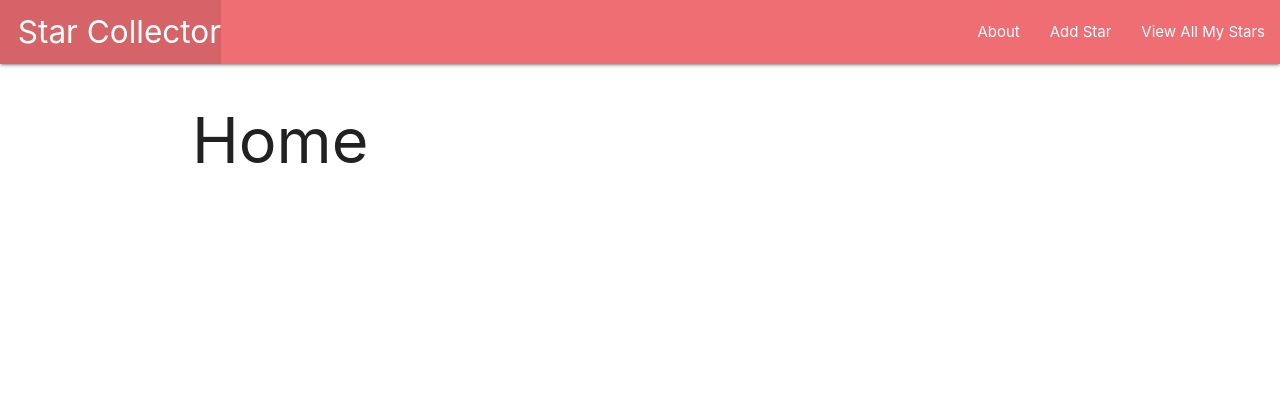
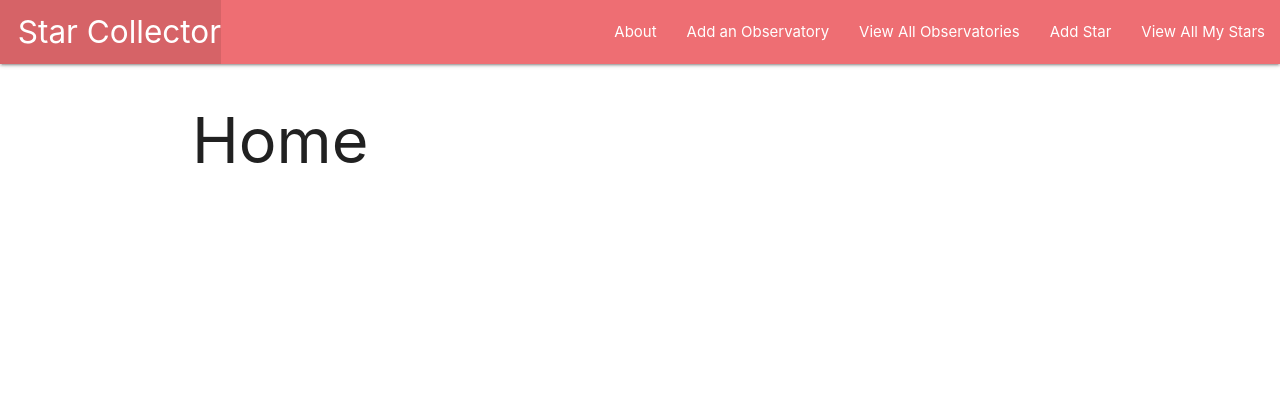
Before and after one commit to chung972/star-collector, a Django app: page / in a window 1280 px wide. Shown: the top 420 px of the page. Run offline with Django 3.2, Linux system fonts and the light colour scheme.

Commit message:
adds makrup to the nav bar for Adding an Observatory of viewing its index

```diff
--- a/starcollector/main_app/templates/base.html
+++ b/starcollector/main_app/templates/base.html
@@ -20,6 +20,8 @@
                 </ul>
                 <ul class="right">
                     <li><a href="{% url 'about' %}">About</a></li>
+                    <li><a href="{% url 'observatories_create' %}">Add an Observatory</a></li>
+                    <li><a href="{% url 'observatories_index' %}">View All Observatories</a></li>
                     <li><a href="{% url 'stars_create' %}">Add Star</a></li>
                     <li><a href="{% url 'index' %}">View All My Stars</a></li>
                 </ul>
```
